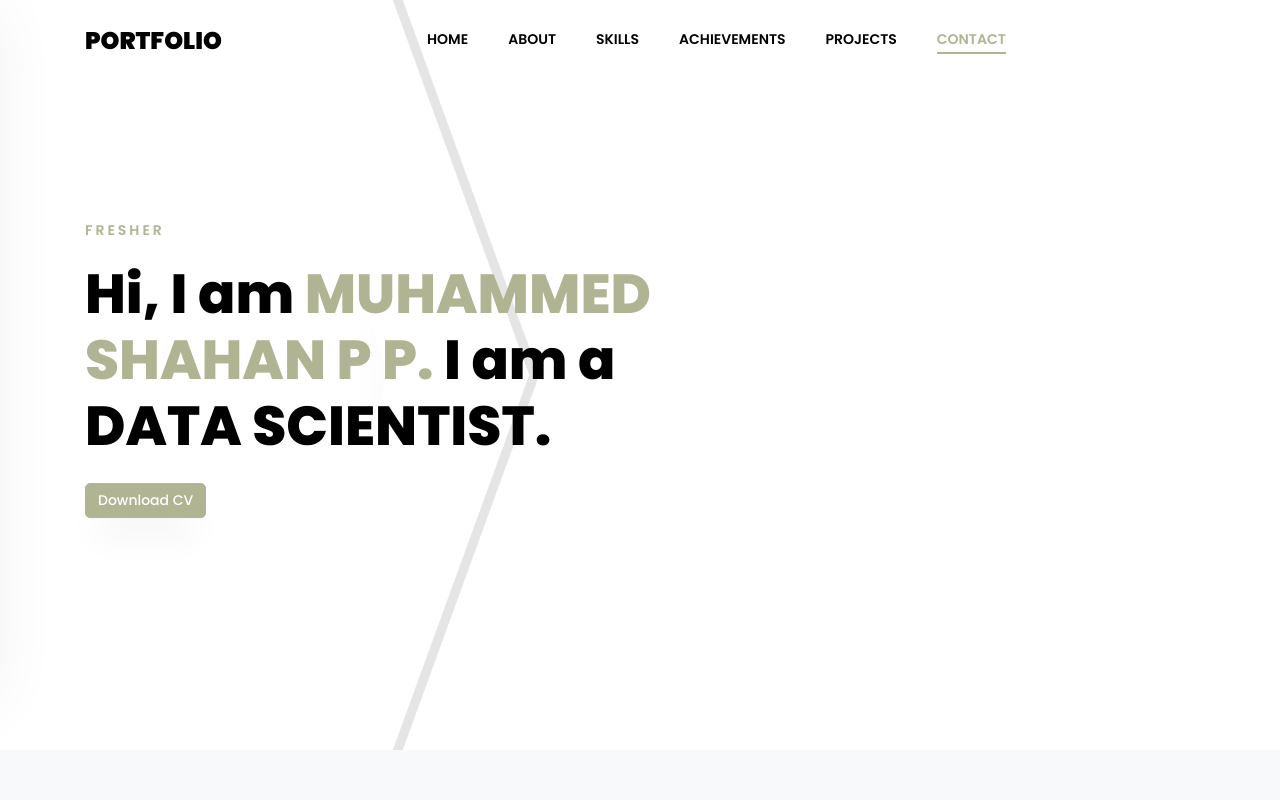
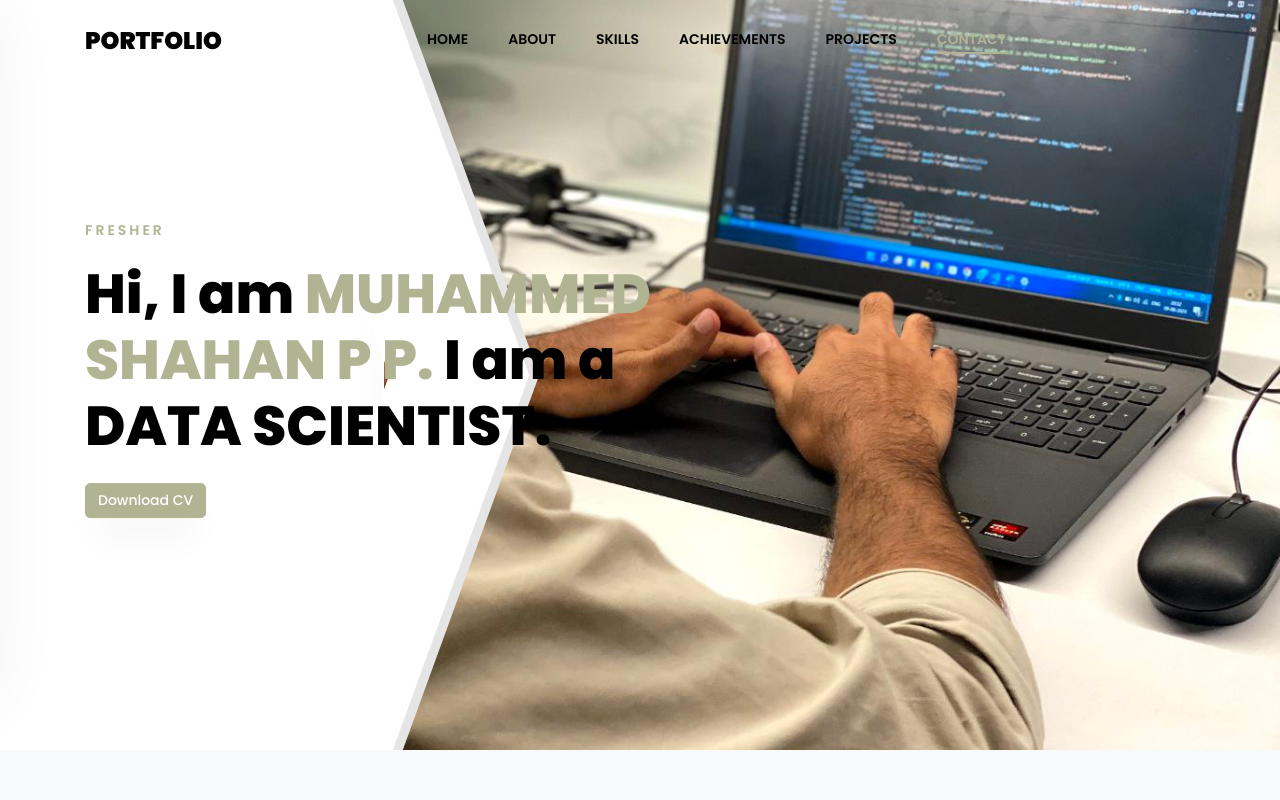
Before and after one commit to muhdshahan/PORTFOLIO, a plain HTML site: page index.html in a window 1280 px wide. Shown: the top 800 px of the page. Drawn offline with Linux system fonts and the light colour scheme; some packages are replaced by stand-ins of ours; the site is published under a folder, as on GitHub Pages, so addresses that start at the root find nothing; no server answers; files whose address does not match are found by name.

Commit message:
Update index.html

```diff
--- a/index.html
+++ b/index.html
@@ -45,7 +45,7 @@
 				<div class="overlay"></div>
 				<div class="container-fluid px-md-0">
 					<div class="row d-flex no-gutters slider-text align-items-end justify-content-end" data-scrollax-parent="true">
-						<div class="one-third order-md-last img" style="background-image: url(/images/1.jpg);">
+						<div class="one-third order-md-last img" style="background-image: url(images/1.jpg);">
 							<div class="overlay"></div>
 							<div class="overlay-1"></div>
 						</div>
```
